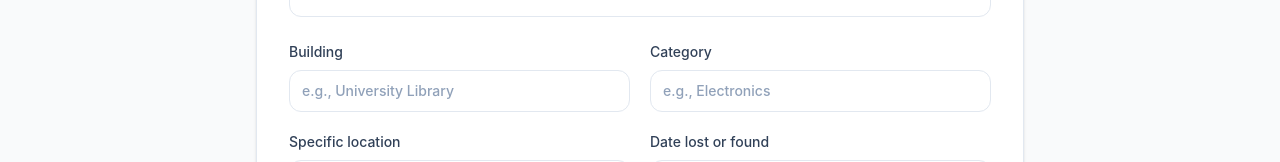
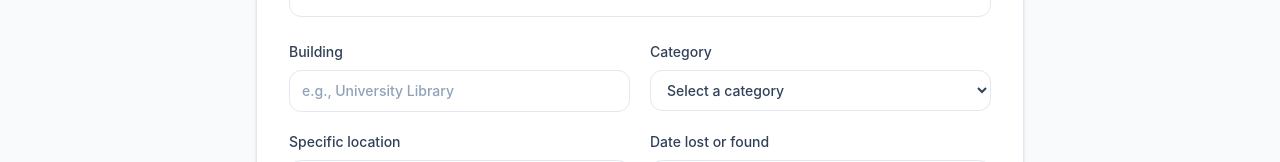
Before and after one commit to QuakerSoft/FindIt, a React (Vite) app: page /post in a window 1280 px wide. Shown: the part 452-614 px from the top of the page. Built offline with nearby package versions, Linux system fonts and the light colour scheme; no server answers.

Commit message:
Add category dropdown and improve browse loading state

```diff
--- a/src/components/ItemForm.jsx
+++ b/src/components/ItemForm.jsx
@@ -122,15 +122,30 @@ function ItemForm() {
 
         <label className="text-sm font-medium text-slate-700">
           Category
-          <input
+          <select
             name="category"
-            type="text"
-            placeholder="e.g., Electronics"
             value={formData.category}
             onChange={handleChange}
-            className={inputClass}
+            className={`${inputClass} bg-white`}
             required
-          />
+          >
+            <option value="">Select a category</option>
+            <option value="Backpack">Backpack</option>
+            <option value="Bag / Purse">Bag / Purse</option>
+            <option value="Clothing">Clothing</option>
+            <option value="Electronics">Electronics</option>
+            <option value="Chargers / Cables">Chargers / Cables</option>
+            <option value="Headphones">Headphones</option>
+            <option value="ID Card">ID Card</option>
+            <option value="Jewelry">Jewelry</option>
+            <option value="Keys">Keys</option>
+            <option value="Notebook">Notebook</option>
+            <option value="Phone">Phone</option>
+            <option value="Umbrella">Umbrella</option>
+            <option value="Wallet">Wallet</option>
+            <option value="Water Bottle">Water Bottle</option>
+            <option value="Other">Other</option>
+          </select>
         </label>
       </div>
 
--- a/src/components/ItemList.jsx
+++ b/src/components/ItemList.jsx
@@ -28,7 +28,12 @@ function ItemList() {
   }, []);
 
   if (isLoading) {
-    return <p>Loading items...</p>;
+    return (
+      <section className="flex flex-col items-center justify-center py-20">
+        <div className="h-10 w-10 animate-spin rounded-full border-4 border-slate-200 border-t-red-600"></div>
+        <p className="mt-4 text-slate-600">Fetching campus reports...</p>
+      </section>
+    );
   }
 
   if (errorMessage) {
@@ -52,7 +57,12 @@ function ItemList() {
         .map((item) => item.category)
         .filter(Boolean)
     ),
-  ].sort();
+  ].sort((categoryA, categoryB) => {
+    if (categoryA === "Other") return 1;
+    if (categoryB === "Other") return -1;
+
+    return categoryA.localeCompare(categoryB);
+  });
 
   const filteredItems = items.filter((item) => {
     const searchText = searchTerm.toLowerCase();
```
